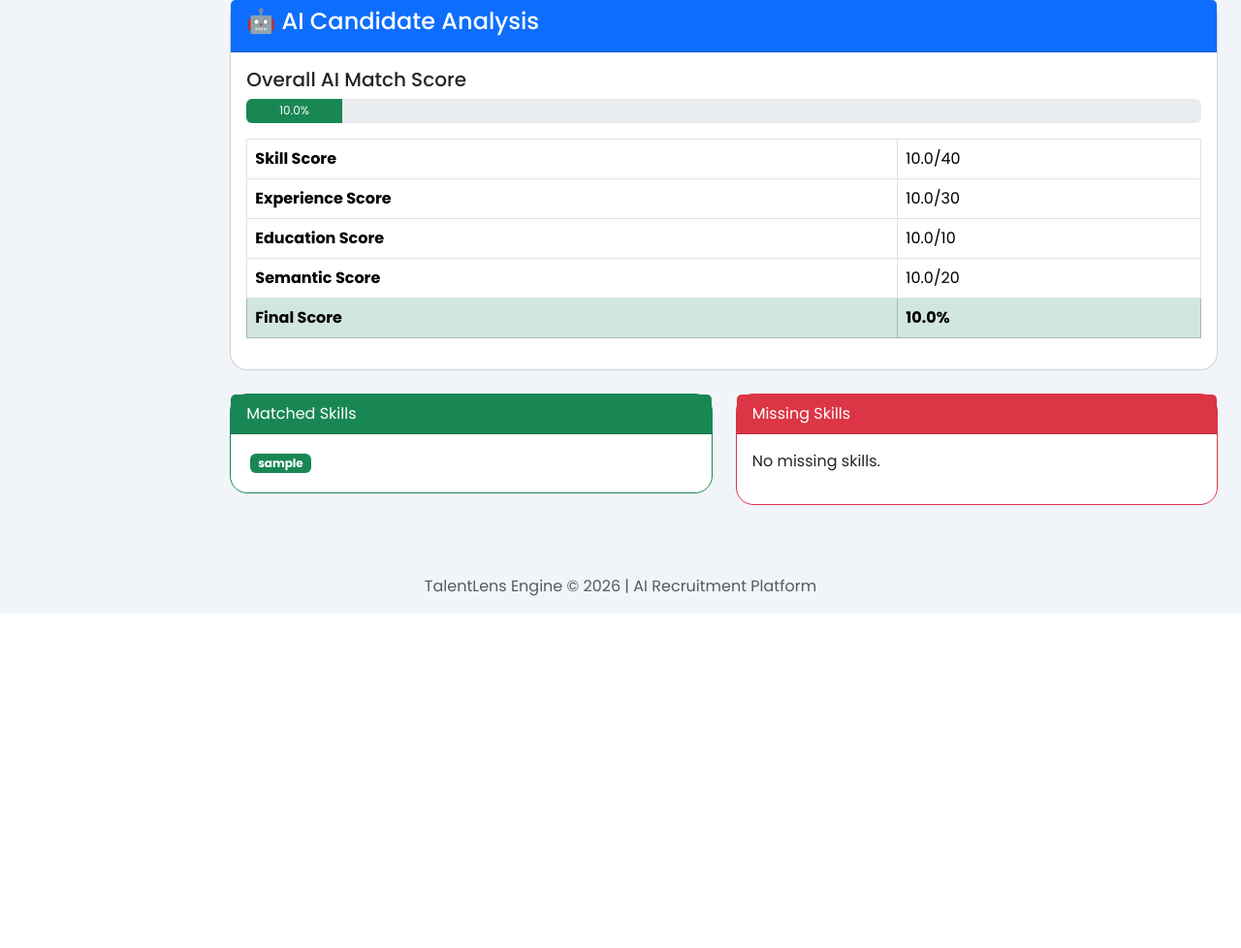
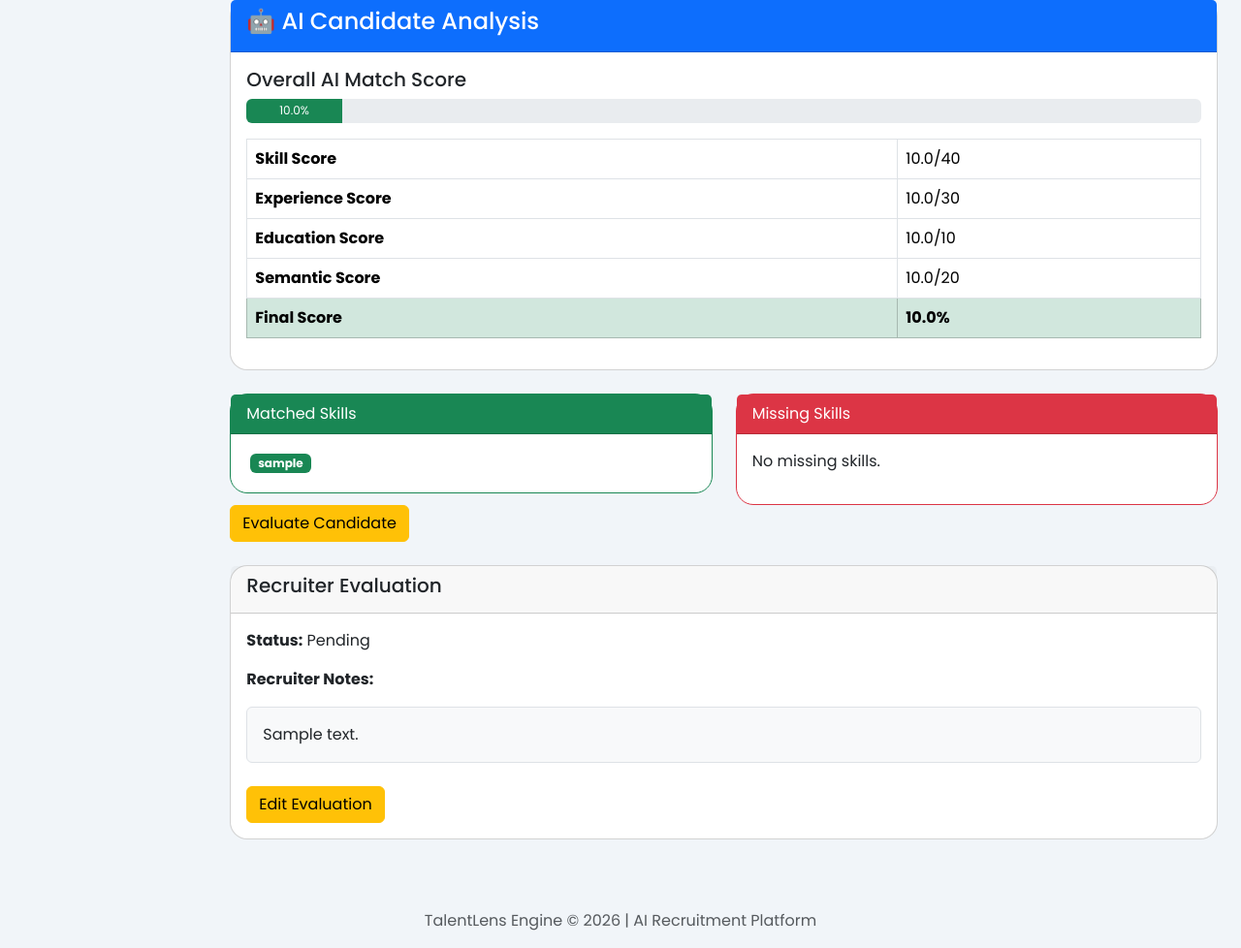
Before and after one commit to Anit-K-T/TalentLens-Engine, a Django app: page /candidates/1/ in a window 1280 px wide. Shown: the part 1150-2128 px from the top of the page at 97% size. Before the commit the page ends 1783 px from the top, so only its background shows below. Run offline with Django 5.2, Linux system fonts and the light colour scheme; tables that the repository leaves empty hold one stand-in row (values such as "Sample post"); some libraries are stand-ins or nearby versions.

Commit message:
Add recruiter evaluation, dashboard analytics, hiring funnel, and candidate status management

```diff
--- a/candidates/models.py
+++ b/candidates/models.py
@@ -35,6 +35,10 @@ class Candidate(models.Model):
     resume = models.FileField(
         upload_to="resumes/"
     )
+    recruiter_notes = models.TextField(
+        blank=True,
+        null=True
+        )
 
     # Resume Parsing
     parsed_resume = models.TextField(blank=True)
@@ -74,6 +78,7 @@ class Candidate(models.Model):
         default="Pending"
     )
 
+
     uploaded_at = models.DateTimeField(
         auto_now_add=True
     )
--- a/candidates/urls.py
+++ b/candidates/urls.py
@@ -7,6 +7,11 @@ urlpatterns = [
     path("edit/<int:candidate_id>/", views.edit_candidate, name="edit_candidate"),
     path("<int:pk>/", views.candidate_detail, name="candidate_detail"),
     path("delete/<int:candidate_id>/", views.delete_candidate, name="delete_candidate"),
+    path(
+    "candidate/<int:pk>/evaluate/",
+    views.evaluate_candidate,
+    name="evaluate_candidate",
+    ),
     path(
     "report/<int:candidate_id>/",
     views.download_ai_report,
@@ -22,5 +27,6 @@ urlpatterns = [
     views.export_candidates_excel,
     name="export_candidates_excel"
     ),
+    path("dashboard/", views.dashboard, name="dashboard"),
 
 ]
--- a/candidates/views.py
+++ b/candidates/views.py
@@ -1,6 +1,6 @@
 from django.shortcuts import render, redirect, get_object_or_404
 from .models import Candidate
-from .forms import CandidateForm
+from .forms import CandidateForm, RecruiterEvaluationForm
 from ai_engine.skill_extractor import extract_skills
 from ai_engine.resume_parser import extract_text_from_pdf
 from ai_engine.matcher import calculate_match
@@ -12,7 +12,34 @@ from reportlab.lib.styles import getSampleStyleSheet
 import csv
 from django.http import HttpResponse
 from openpyxl import Workbook
+from django.db.models import Avg, Count
+from interview_management.models import Interview
 
+
+def evaluate_candidate(request, pk):
+    candidate = get_object_or_404(Candidate, pk=pk)
+
+    if request.method == "POST":
+        form = RecruiterEvaluationForm(
+            request.POST,
+            instance=candidate
+        )
+
+        if form.is_valid():
+            form.save()
+            return redirect("candidate_detail", pk=candidate.pk)
+
+    else:
+        form = RecruiterEvaluationForm(instance=candidate)
+
+    return render(
+        request,
+        "candidates/evaluate_candidate.html",
+        {
+            "candidate": candidate,
+            "form": form,
+        },
+    )
 
 def candidate_list(request):
 
@@ -50,29 +77,28 @@ def candidate_list(request):
 
 
 def add_candidate(request):
+
     if request.method == "POST":
+
         form = CandidateForm(request.POST, request.FILES)
 
         if form.is_valid():
 
             candidate = form.save()
 
+            # Resume Path
             resume_path = candidate.resume.path
 
+            # Extract Resume Text
             parsed_text = extract_text_from_pdf(resume_path)
 
+            # Extract Skills
             skills = extract_skills(parsed_text)
 
             candidate.parsed_resume = parsed_text
-
             candidate.matched_skills = ", ".join(skills)
 
-            print("Candidate experience =", candidate.experience)
-            print("Required experience =", candidate.applied_job.minimum_experience)
-            print("Candidate education =", candidate.education)
-            print("Required education =", candidate.applied_job.education_required)
-            print("RESULT =", result)
-
+            # AI Matching
             result = calculate_match(
                 candidate_skills=candidate.matched_skills,
                 required_skills=candidate.applied_job.required_skills,
@@ -82,8 +108,22 @@ def add_candidate(request):
                 required_education=candidate.applied_job.education_required,
             )
 
+            # Debug Prints (Optional)
+            print("Candidate Experience:", candidate.experience)
+            print("Required Experience:", candidate.applied_job.minimum_experience)
+            print("Candidate Education:", candidate.education)
+            print("Required Education:", candidate.applied_job.education_required)
+            print("AI Result:", result)
 
+            # Save AI Scores
+            candidate.skill_score = result["skill_score"]
+            candidate.experience_score = result["experience_score"]
+            candidate.education_score = result["education_score"]
+            candidate.semantic_score = result["semantic_score"]
+            candidate.match_score = result["final_score"]
 
+            # Recommendation
+            candidate.ai_recommendation = recommend(candidate.match_score)
 
             candidate.save()
 
@@ -95,7 +135,9 @@ def add_candidate(request):
     return render(
         request,
         "candidates/add_candidate.html",
-        {"form": form},
+        {
+            "form": form,
+        },
     )
 def edit_candidate(request, candidate_id):
 
@@ -297,3 +339,132 @@ def export_candidates_excel(request):
     workbook.save(response)
 
     return response
+from django.db.models import Avg, Count
+from django.shortcuts import render
+
+from candidates.models import Candidate
+from jobs.models import JobRole
+from interview_management.models import Interview
+
+
+def dashboard(request):
+
+    candidates = Candidate.objects.all()
+
+    # -----------------------------
+    # Dashboard Cards
+    # -----------------------------
+    total_candidates = candidates.count()
+    total_jobs = JobRole.objects.count()
+    total_interviews = Interview.objects.count()
+
+    average_score = (
+        candidates.aggregate(Avg("match_score"))["match_score__avg"] or 0
+    )
+
+    avg_score = round(average_score, 2)
+
+    # -----------------------------
+    # Candidate Status Counts
+    # -----------------------------
+    pending = candidates.filter(status="Pending").count()
+    shortlisted = candidates.filter(status="Shortlisted").count()
+    rejected = candidates.filter(status="Rejected").count()
+    hired = candidates.filter(status="Hired").count()
+
+    # -----------------------------
+    # Hiring Funnel
+    # -----------------------------
+    applied_count = total_candidates
+    shortlisted_count = shortlisted
+    interview_count = Interview.objects.filter(
+        status="Scheduled"
+    ).count()
+    hired_count = hired
+
+    # -----------------------------
+    # Recent Data
+    # -----------------------------
+    recent_candidates = candidates.order_by("-uploaded_at")[:5]
+
+    recent_jobs = JobRole.objects.order_by("-id")[:5]
+
+    upcoming_interviews = Interview.objects.filter(
+        status="Scheduled"
+    ).order_by(
+        "interview_date",
+        "interview_time"
+    )[:5]
+
+    top_candidates = candidates.order_by("-match_score")[:5]
+
+    # -----------------------------
+    # Score Distribution
+    # -----------------------------
+    score_0_40 = candidates.filter(match_score__lt=40).count()
+
+    score_41_60 = candidates.filter(
+        match_score__gte=40,
+        match_score__lte=60
+    ).count()
+
+    score_61_80 = candidates.filter(
+        match_score__gt=60,
+        match_score__lte=80
+    ).count()
+
+    score_81_100 = candidates.filter(
+        match_score__gt=80
+    ).count()
+
+    # -----------------------------
+    # Job-wise Applications
+    # -----------------------------
+    job_application_stats = JobRole.objects.annotate(
+        total_candidates=Count("candidates")
+    )
+
+    context = {
+        # Cards
+        "total_candidates": total_candidates,
+        "total_jobs": total_jobs,
+        "total_interviews": total_interviews,
+        "avg_score": avg_score,
+
+        # Status
+        "pending": pending,
+        "shortlisted": shortlisted,
+        "rejected": rejected,
+        "hired": hired,
+
+        # Funnel
+        "applied_count": applied_count,
+        "shortlisted_count": shortlisted_count,
+        "interview_count": interview_count,
+        "hired_count": hired_count,
+
+        # Lists
+        "recent_candidates": recent_candidates,
+        "recent_jobs": recent_jobs,
+        "upcoming_interviews": upcoming_interviews,
+        "top_candidates": top_candidates,
+
+        # Charts
+        "chart_pending": pending,
+        "chart_shortlisted": shortlisted,
+        "chart_rejected": rejected,
+        "chart_hired": hired,
+
+        "score_0_40": score_0_40,
+        "score_41_60": score_41_60,
+        "score_61_80": score_61_80,
+        "score_81_100": score_81_100,
+
+        "job_application_stats": job_application_stats,
+    }
+
+    return render(
+        request,
+        "dashboard.html",
+        context,
+    )
--- a/interview_management/models.py
+++ b/interview_management/models.py
@@ -1,7 +1,6 @@
 from django.db import models
 from candidates.models import Candidate
 from jobs.models import JobRole
-
 
 class Interview(models.Model):
 
--- a/templates/candidates/candidate_detail.html
+++ b/templates/candidates/candidate_detail.html
@@ -238,5 +238,40 @@
     </div>
 
 </div>
+<a
+    href="{% url 'evaluate_candidate' candidate.pk %}"
+    class="btn btn-warning"
+>
+    Evaluate Candidate
+</a>
+<div class="card mt-4">
+    <div class="card-header">
+        <h5>Recruiter Evaluation</h5>
+    </div>
+
+    <div class="card-body">
+
+        <p>
+            <strong>Status:</strong>
+            {{ candidate.status }}
+        </p>
+
+        <p>
+            <strong>Recruiter Notes:</strong>
+        </p>
+
+        <div class="border rounded p-3 bg-light">
+            {{ candidate.recruiter_notes|default:"No notes added yet." }}
+        </div>
+
+        <br>
+
+        <a href="{% url 'evaluate_candidate' candidate.pk %}"
+           class="btn btn-warning">
+            Edit Evaluation
+        </a>
+
+    </div>
+</div>
 
 {% endblock %}
```
Also changed, not shown: candidates/forms.py (+19 -0 lines), dashboard/views.py (+4 -4 lines), templates/candidates/evaluate_candidate.html (added, +61 -0 lines), templates/dashboard.html (+5 -5 lines), candidates/migrations/0005_candidate_recruiter_notes.py (added).
